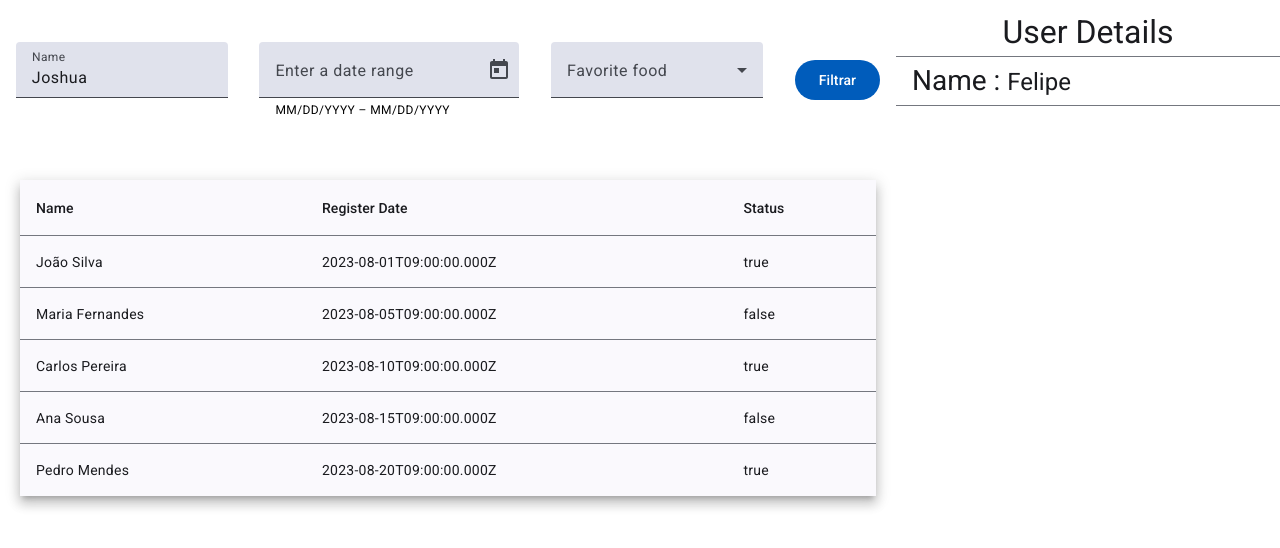
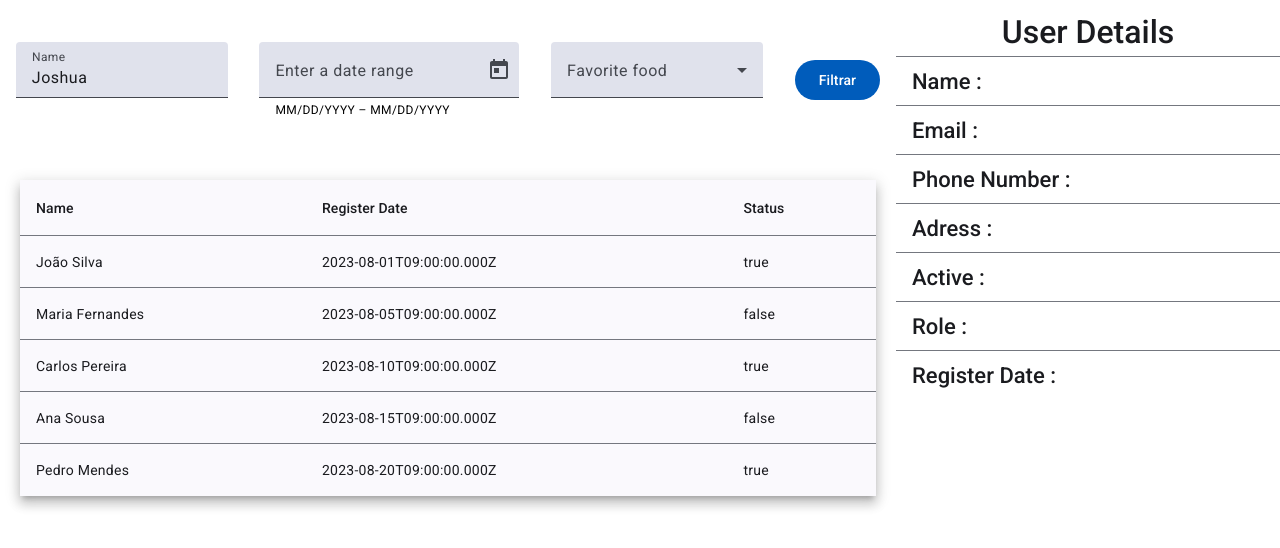
Before and after one commit to FeliperPC/users-filter-project, an Angular app in the folder users-filter-project/: page / in a window 1280 px wide. Shown: the top 548 px of the page. Built offline with nearby package versions, Linux system fonts and the light colour scheme.

Commit message:
binding user details done, list interaction done

```diff
--- a/users-filter-project/src/app/app.component.html
+++ b/users-filter-project/src/app/app.component.html
@@ -6,10 +6,10 @@
       <app-filter></app-filter>
     </div>
     <div class="main-left-div">
-      <app-users-list></app-users-list>
+      <app-users-list (userSelected)="getUserSelected($event)"></app-users-list>
     </div>
   </div>
   <div class="right-div">
-    <app-user-details></app-user-details>
+    <app-user-details [user]="user"></app-user-details>
   </div>
 </div>
--- a/users-filter-project/src/app/app.component.ts
+++ b/users-filter-project/src/app/app.component.ts
@@ -1,4 +1,5 @@
 import { Component } from '@angular/core';
+import { IUser } from './interfaces/user/user.interface';
 
 @Component({
   selector: 'app-root',
@@ -6,5 +7,9 @@ import { Component } from '@angular/core';
   styleUrl: './app.component.scss'
 })
 export class AppComponent {
+  user = {} as IUser
+  getUserSelected(userSelected : IUser){
+    this.user = userSelected
+  }
 
 }
--- a/users-filter-project/src/app/components/user-details/user-details.component.html
+++ b/users-filter-project/src/app/components/user-details/user-details.component.html
@@ -1,12 +1,40 @@
 <div class="user-details">
     <mat-list>
         <mat-list-item class="u-textalign-center">
-            <span class="mat-headline-large">User Details</span>
+            <span class="mat-headline-large title">User Details</span>
         </mat-list-item>
         <mat-divider></mat-divider>
         <mat-list-item>
-            <span class="mat-headline-medium">Name : </span><span class="mat-headline-small">Felipe</span>
+            <span class="title mat-title-large">Name : </span><span class="mat-headline-small">{{user.nome}}</span>
         </mat-list-item>
         <mat-divider></mat-divider>
+        <mat-list-item>
+            <span class="title mat-title-large">Email : </span><span class="mat-headline-small">{{user.email}}</span>
+        </mat-list-item>
+        <mat-divider></mat-divider>
+        <mat-list-item>
+            <span class="title mat-title-large">Phone Number : </span><span class="mat-headline-small">{{user.telefone}}</span>
+        </mat-list-item>
+        <mat-divider></mat-divider>
+        <mat-list-item>
+            <span class="title mat-title-large">Adress : </span><span class="mat-headline-small">
+                {{user.endereco?.cidade}}
+                {{user.endereco?.pais}}
+                {{user.endereco?.rua}}
+                {{user.endereco?.numero}}
+            </span>
+        </mat-list-item>
+        <mat-divider></mat-divider>
+        <mat-list-item>
+            <span class="title mat-title-large">Active : </span><span class="mat-headline-small">{{user.ativo}}</span>
+        </mat-list-item>
+        <mat-divider></mat-divider>
+        <mat-list-item>
+            <span class="title mat-title-large">Role : </span><span class="mat-headline-small">{{user.funcao}}</span>
+        </mat-list-item>
+        <mat-divider></mat-divider>
+        <mat-list-item>
+            <span class="title mat-title-large">Register Date : </span><span class="mat-headline-small">{{user.dataCadastro}}</span>
+        </mat-list-item>
     </mat-list>
 </div>
--- a/users-filter-project/src/app/components/user-details/user-details.component.scss
+++ b/users-filter-project/src/app/components/user-details/user-details.component.scss
@@ -2,3 +2,6 @@
     width: 100%;
     height: 100%;
 }
+.title {
+    font-weight: 500;
+}
--- a/users-filter-project/src/app/components/user-details/user-details.component.ts
+++ b/users-filter-project/src/app/components/user-details/user-details.component.ts
@@ -1,4 +1,5 @@
-import { Component } from '@angular/core';
+import { Component, Input } from '@angular/core';
+import { IUser } from '../../interfaces/user/user.interface';
 
 @Component({
   selector: 'app-user-details',
@@ -6,5 +7,9 @@ import { Component } from '@angular/core';
   styleUrl: './user-details.component.scss'
 })
 export class UserDetailsComponent {
+  names=['felipe', 'joshua', 'daniel', 'pedro', 'lucas']
+
+  //@Input({required:true, alias:'user'}) userSelected = {} as IUser; // Uma forma de inicializar objetos vazios que tem um tipo
+  @Input({required:true}) user : Partial<IUser> =  {}; // Outra forma de inicializar objetos vazios que tem um tipo
 
 }
--- a/users-filter-project/src/app/components/users-list/users-list.component.ts
+++ b/users-filter-project/src/app/components/users-list/users-list.component.ts
@@ -1,4 +1,4 @@
-import { Component } from '@angular/core';
+import { Component, EventEmitter, Output } from '@angular/core';
 import { IUser } from '../../interfaces/user/user.interface';
 import {usersList as UserList} from '../../data/users-list'
 
@@ -12,8 +12,8 @@ export class UsersListComponent {
   displayedColumns: string[] = ['name', 'date', 'status']; // declara as colunas da tabela
 user: any;
 
+@Output() userSelected = new EventEmitter<IUser>()
   onUsersSelected(element : IUser){
-    console.log('user', element);
-
+    this.userSelected.emit(element)
   }
 }
```
